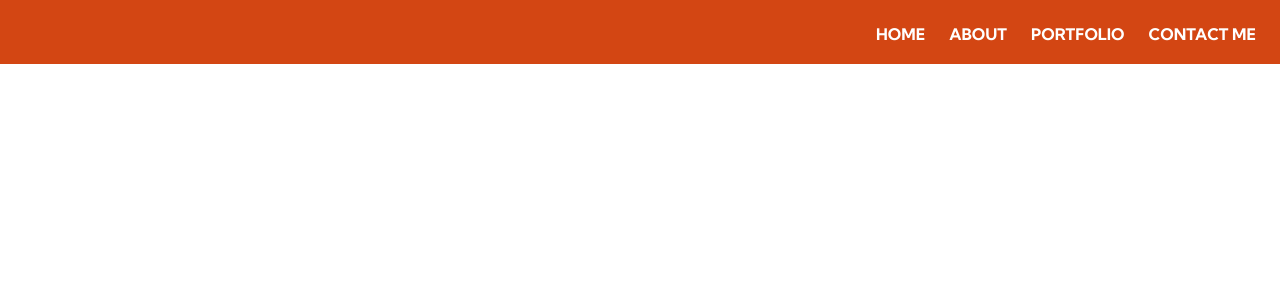
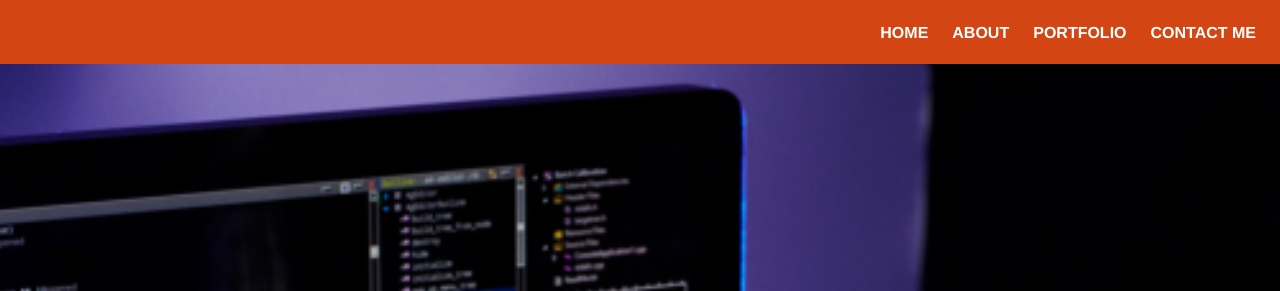
Before and after one commit to Iammatengo/capostle-website, a plain HTML site: page index.html in a window 1280 px wide. Shown: the top 291 px of the page. Drawn offline with Linux system fonts and the light colour scheme.

Commit message:
added new photo to project

```diff
--- a/css/style.css
+++ b/css/style.css
@@ -1,5 +1,5 @@
 :root {
-  --primary-color:rgb(211, 70, 19);
+  --primary-color: rgb(211, 70, 19);
 }
 
 * {
@@ -11,7 +11,12 @@
 }
 
 body {
-  font-family: 'Kumbh Sans', sans-serif;
+  /* font-family: 'Kumbh Sans', sans-serif; */
+  background: url(/img/cnpaul.jpg);
+  background-size: cover;
+  background-position: center;
+  color: white;
+  font-family: helvetica;
 }
 
 main {
@@ -399,6 +404,7 @@ footer {
   main {
     padding: 0;
   }
+
   .nav {
     background-color: var(--primary-color);
     width: 100%;
@@ -406,9 +412,11 @@ footer {
     position: fixed;
     top: 0;
   }
+
   .nav__togglebtn {
     display: none;
   }
+
   .nav__list {
     position: absolute;
     overflow: hidden;
@@ -433,10 +441,12 @@ footer {
     align-items: center;
     margin-top: 1.5rem;
   }
+
   .nav__item {
     margin-bottom: 0;
     margin-right: 1.5rem;
   }
+
   /*Home page*/
   .home {
     display: -ms-grid;
@@ -448,6 +458,7 @@ footer {
     align-items: center;
     z-index: 2;
   }
+
   .home__profile {
     margin: 0;
     display: -webkit-box;
@@ -457,13 +468,16 @@ footer {
     -ms-flex-pack: end;
     justify-content: flex-end;
   }
+
   .home__desc {
     text-align: left;
     margin-left: 2rem;
   }
+
   .home__name {
     font-size: 2rem;
   }
+
   .social {
     display: -webkit-box;
     display: -ms-flexbox;
@@ -472,29 +486,36 @@ footer {
     -ms-flex-pack: start;
     justify-content: flex-start;
   }
+
   /*About me*/
   .about {
     padding: 3rem;
   }
+
   .about__container {
     display: -ms-grid;
     display: grid;
     -ms-grid-columns: 1fr 1fr;
     grid-template-columns: 1fr 1fr;
   }
+
   .about__desc {
     text-align: left;
   }
+
   .about__skills {
     margin: 0;
   }
+
   /*Portfolio*/
   .portfolio {
     padding: 3rem;
   }
+
   .portfolio h2 {
     margin-bottom: 60px;
   }
+
   .container {
     display: -ms-grid;
     display: grid;
@@ -504,14 +525,17 @@ footer {
     grid-template-rows: 1fr 1fr;
     grid-gap: 2rem;
   }
+
   .card {
     width: 100%;
     margin: 0;
   }
+
   /*Contact me*/
   .contact {
     width: 500px;
   }
+
   .contact__title {
     margin-right: 80px;
   }
@@ -528,4 +552,5 @@ footer {
     grid-gap: 2rem;
   }
 }
+
 /*# sourceMappingURL=style.css.map */
```
Also changed, not shown: img/cnpaul.jpg (added). Lines whose indentation alone changed are shown as unchanged.
